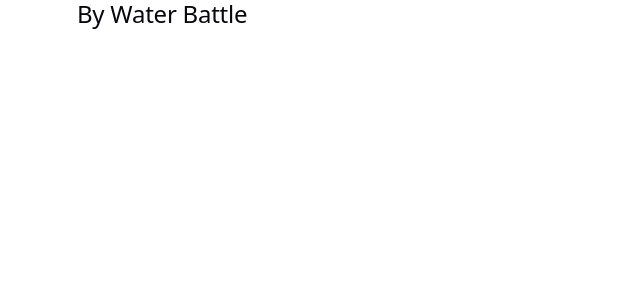
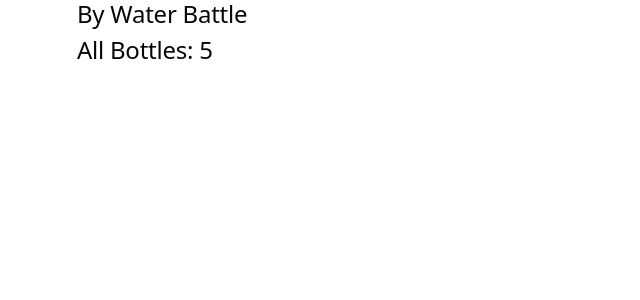
Before and after one commit to AkhiSharmin/Water-battle, a React (Vite) app: page / in a window 1280 px wide. Shown: the top 300 px of the page, without its empty margins (0-640 px from the left). Built offline with nearby package versions, Linux system fonts and the light colour scheme.

Commit message:
update file

```diff
--- /dev/null
+++ b/public/bottles.json
@@ -0,0 +1,62 @@
+[
+  {
+    "id": 1,
+    "name": "Hydro Flask",
+    "capacity": "750ml",
+    "material": "Stainless Steel",
+    "color": "Black",
+    "weight": "400g",
+    "usageDuration": "1 year",
+    "hotAndCold": true,
+    "img": "https://example.com/images/hydro-flask.jpg",
+    "price": 25
+  },
+  {
+    "id": 2,
+    "name": "Nalgene Bottle",
+    "capacity": "1L",
+    "material": "BPA-Free Plastic",
+    "color": "Blue",
+    "weight": "180g",
+    "usageDuration": "8 months",
+    "hotAndCold": false,
+    "img": "https://example.com/images/nalgene.jpg",
+    "price": 15
+  },
+  {
+    "id": 3,
+    "name": "CamelBak Eddy",
+    "capacity": "600ml",
+    "material": "Plastic",
+    "color": "Green",
+    "weight": "200g",
+    "usageDuration": "6 months",
+    "hotAndCold": false,
+    "img": "https://example.com/images/camelbak.jpg",
+    "price": 18
+  },
+  {
+    "id": 4,
+    "name": "Contigo Autoseal",
+    "capacity": "500ml",
+    "material": "Stainless Steel",
+    "color": "Silver",
+    "weight": "350g",
+    "usageDuration": "10 months",
+    "hotAndCold": true,
+    "img": "https://example.com/images/contigo.jpg",
+    "price": 20
+  },
+  {
+    "id": 5,
+    "name": "Thermos Bottle",
+    "capacity": "1.2L",
+    "material": "Stainless Steel",
+    "color": "Red",
+    "weight": "500g",
+    "usageDuration": "1.5 years",
+    "hotAndCold": true,
+    "img": "https://example.com/images/thermos.jpg",
+    "price": 30
+  }
+]
--- a/src/App.jsx
+++ b/src/App.jsx
@@ -1,9 +1,25 @@
+import { Suspense } from "react";
 import "./App.css";
+import Bottles from "./components/Bottles/Bottles";
+
+const bottlesPromise = fetch("./../public/bottles.json").then((res) =>
+  res.json()
+);
 
 function App() {
+  // const bottles = [
+  //   { id: 1, name: "Pink Nike Bottle", price: 250, color: "pink" },
+  //   { id: 1, name: "Blue Nike Bottle", price: 250, color: "Blue" },
+  //   { id: 1, name: "Red Nike Bottle", price: 250, color: "Red" },
+  //   { id: 1, name: "Black Nike Bottle", price: 250, color: "Black" },
+  // ];
+
   return (
     <>
       <h2>By Water Battle</h2>
+      <Suspense fallback={<h3>Bottles are Loading....</h3>}>
+        <Bottles bottlesPromise={bottlesPromise}></Bottles>
+      </Suspense>
     </>
   );
 }
--- /dev/null
+++ b/src/components/Bottles/Bottles.jsx
@@ -0,0 +1,12 @@
+import React, { use } from "react";
+
+const Bottles = ({ bottlesPromise }) => {
+  const bottles = use(bottlesPromise);
+  return (
+    <div>
+      <h2>All Bottles: {bottles.length}</h2>
+    </div>
+  );
+};
+
+export default Bottles;
```
